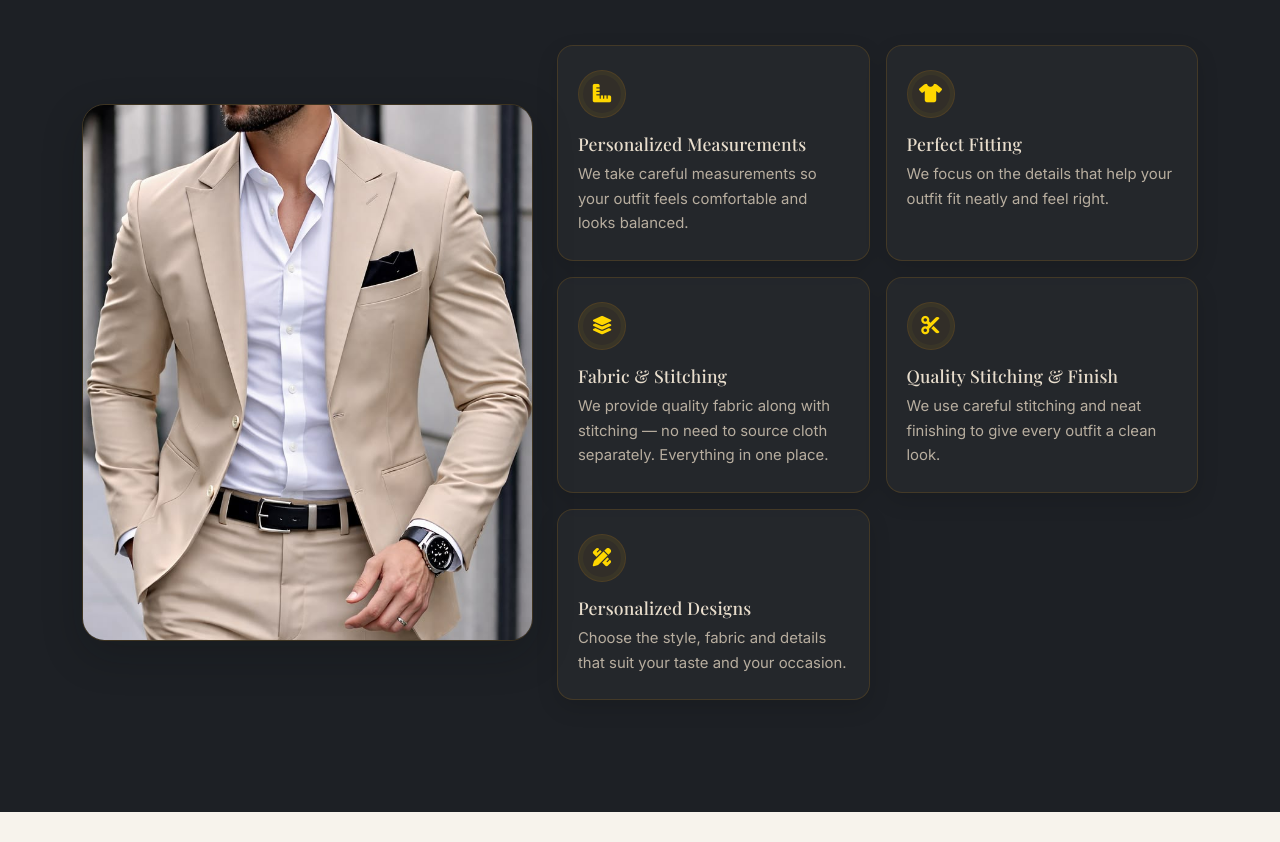
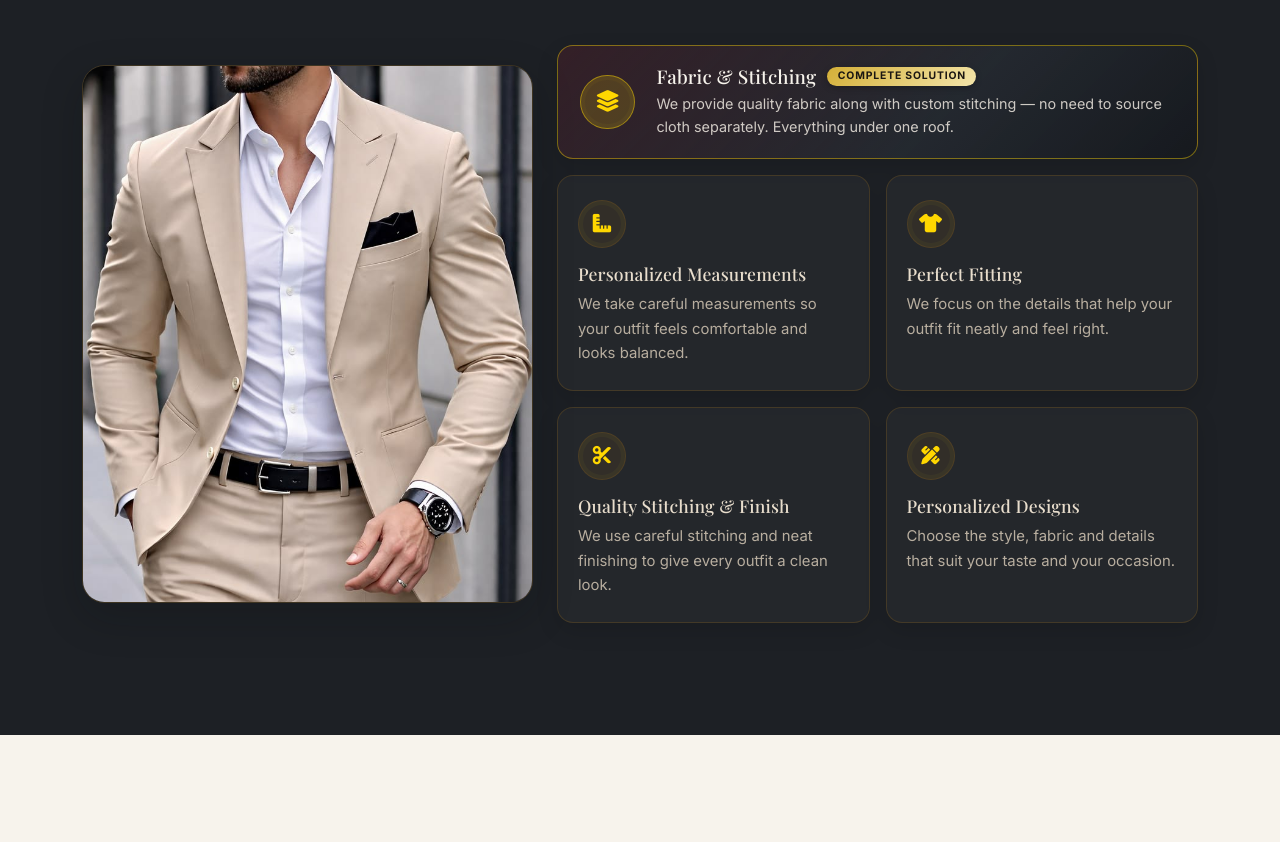
Before and after one commit to SomeshKoshti77/Shree_Shakti_Tailor, a plain HTML site: page index.html in a window 1280 px wide. Shown: the part 5116-5958 px from the top of the page. Drawn offline with nearby package versions, Linux system fonts and the light colour scheme; a web font is replaced by a local one.

Commit message:
Fix Why Choose Us layout: featured lead card for Fabric & Stitching with 2x2 grid below

```diff
--- a/assets/css/style.css
+++ b/assets/css/style.css
@@ -1238,6 +1238,83 @@ img {
   line-height: 1.65;
 }
 
+/* Featured Lead Card (Fabric & Stitching Highlight) */
+.feature-card-lead {
+  display: flex;
+  align-items: center;
+  gap: 1.35rem;
+  background: linear-gradient(135deg, rgba(84, 31, 43, 0.42) 0%, rgba(37, 42, 49, 0.88) 60%, rgba(22, 25, 30, 0.96) 100%);
+  border: 1px solid rgba(255, 215, 0, 0.42);
+  box-shadow: 0 10px 26px rgba(0, 0, 0, 0.28), 0 0 0 1px rgba(255, 215, 0, 0.08);
+  padding: 1.25rem 1.4rem;
+}
+
+.feature-card-lead:hover {
+  background: linear-gradient(135deg, rgba(84, 31, 43, 0.58) 0%, rgba(37, 42, 49, 0.94) 60%, rgba(22, 25, 30, 1) 100%);
+  border-color: rgba(255, 215, 0, 0.75);
+  transform: translateY(-2px);
+}
+
+.feature-card-lead .feature-card-icon {
+  width: 3.4rem;
+  height: 3.4rem;
+  font-size: 1.35rem;
+  flex-shrink: 0;
+  margin-bottom: 0;
+  background: rgba(255, 215, 0, 0.16);
+  border-color: rgba(255, 215, 0, 0.48);
+  color: var(--color-gold);
+}
+
+.feature-card-lead .feature-card-body {
+  flex: 1;
+  min-width: 0;
+}
+
+.feature-card-lead .feature-card-header {
+  display: flex;
+  align-items: center;
+  gap: 0.7rem;
+  flex-wrap: wrap;
+  margin-bottom: 0.35rem;
+}
+
+.feature-card-lead h3 {
+  margin: 0;
+  font-size: 1.18rem;
+  color: var(--color-ivory);
+}
+
+.feature-card-lead .feature-badge {
+  display: inline-block;
+  font-size: 0.65rem;
+  font-weight: 700;
+  letter-spacing: 0.08em;
+  text-transform: uppercase;
+  color: #1a1612;
+  background: linear-gradient(135deg, #d4af37, #f3e5ab);
+  padding: 0.22rem 0.65rem;
+  border-radius: 2rem;
+  box-shadow: 0 2px 6px rgba(0, 0, 0, 0.25);
+  line-height: 1.2;
+}
+
+.feature-card-lead p {
+  font-size: 0.9rem;
+  line-height: 1.55;
+  color: rgba(237, 232, 223, 0.85);
+  margin: 0;
+}
+
+@media (max-width: 575.98px) {
+  .feature-card-lead {
+    flex-direction: column;
+    align-items: flex-start;
+    gap: 0.85rem;
+    padding: 1.2rem 1rem;
+  }
+}
+
 /* =========================================================
    CONTACT SECTION
    ========================================================= */
--- a/index.html
+++ b/index.html
@@ -523,6 +523,23 @@
           <!-- Feature Cards -->
           <div class="col-lg-7" data-aos="fade-left">
             <div class="row g-3">
+              <!-- Lead Highlight Card: Fabric & Stitching -->
+              <div class="col-12">
+                <article class="feature-card feature-card-lead">
+                  <div class="feature-card-icon">
+                    <i class="fa-solid fa-layer-group" aria-hidden="true"></i>
+                  </div>
+                  <div class="feature-card-body">
+                    <div class="feature-card-header">
+                      <h3>Fabric &amp; Stitching</h3>
+                      <span class="feature-badge">Complete Solution</span>
+                    </div>
+                    <p>We provide quality fabric along with custom stitching — no need to source cloth separately. Everything under one roof.</p>
+                  </div>
+                </article>
+              </div>
+
+              <!-- 2x2 Grid: Tailoring Strengths -->
               <div class="col-sm-6">
                 <article class="feature-card">
                   <div class="feature-card-icon">
@@ -532,6 +549,7 @@
                   <p>We take careful measurements so your outfit feels comfortable and looks balanced.</p>
                 </article>
               </div>
+
               <div class="col-sm-6">
                 <article class="feature-card">
                   <div class="feature-card-icon">
@@ -541,15 +559,7 @@
                   <p>We focus on the details that help your outfit fit neatly and feel right.</p>
                 </article>
               </div>
-              <div class="col-sm-6">
-                <article class="feature-card">
-                  <div class="feature-card-icon">
-                    <i class="fa-solid fa-layer-group" aria-hidden="true"></i>
-                  </div>
-                  <h3>Fabric &amp; Stitching</h3>
-                  <p>We provide quality fabric along with stitching — no need to source cloth separately. Everything in one place.</p>
-                </article>
-              </div>
+
               <div class="col-sm-6">
                 <article class="feature-card">
                   <div class="feature-card-icon">
@@ -559,6 +569,7 @@
                   <p>We use careful stitching and neat finishing to give every outfit a clean look.</p>
                 </article>
               </div>
+
               <div class="col-sm-6">
                 <article class="feature-card">
                   <div class="feature-card-icon">
```
